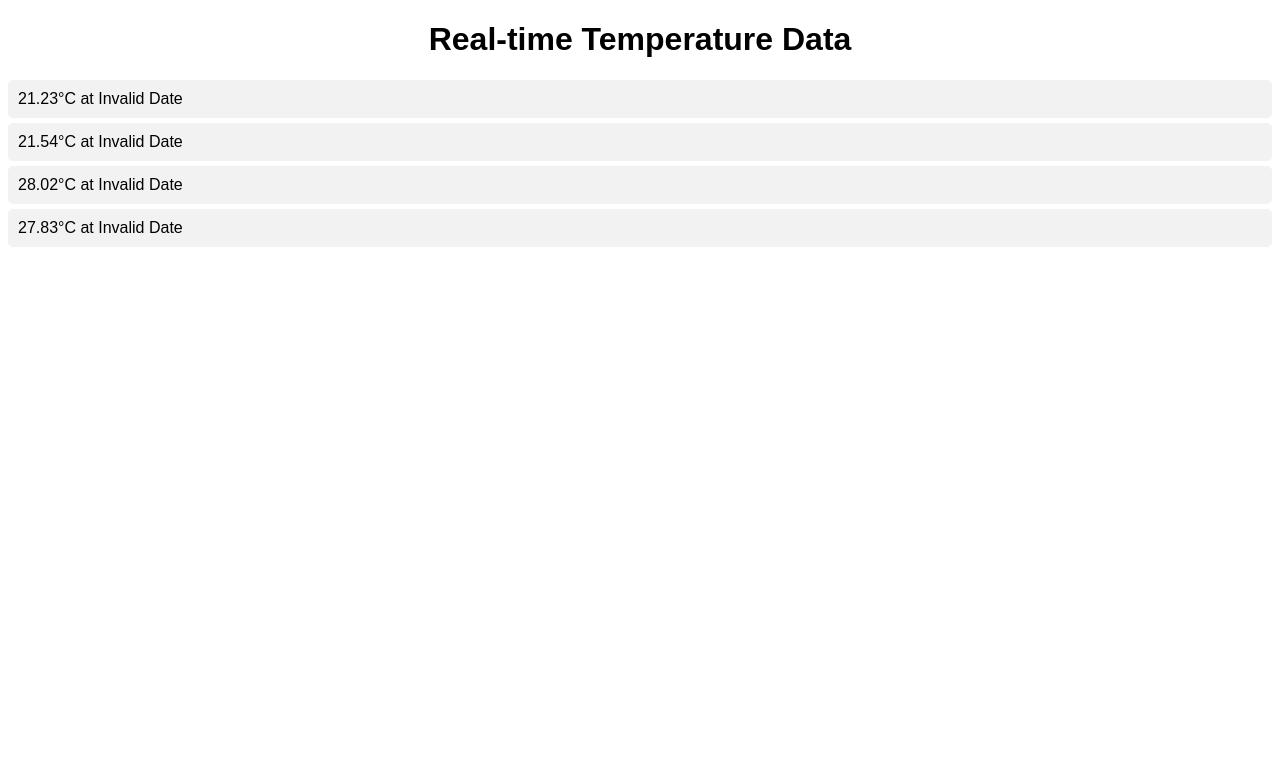
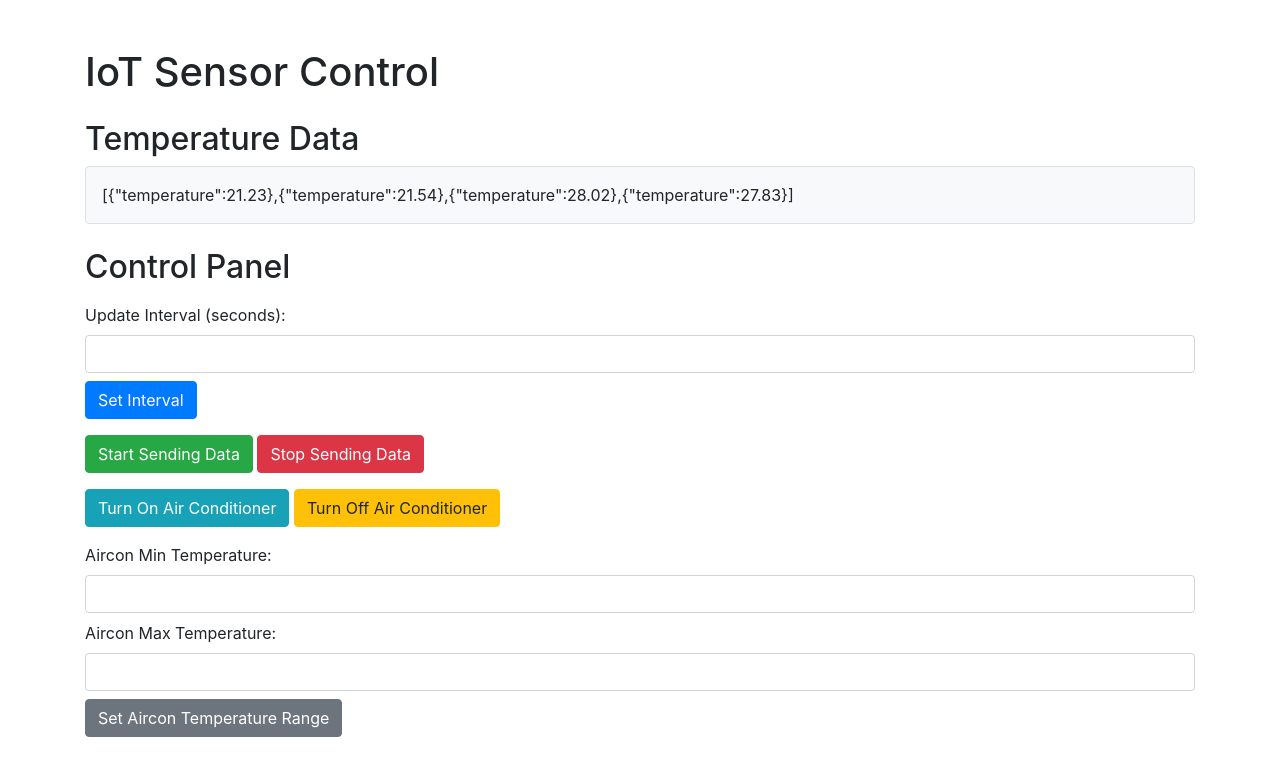
Before and after one commit to vanvu322/iotSimulator, a Flask app: page / in a window 1280 px wide. Shown: the top 776 px of the page. Run offline with Flask 3, Linux system fonts and the light colour scheme; some libraries are stand-ins or nearby versions.

Commit message:
Update index.html

```diff
--- a/templates/index.html
+++ b/templates/index.html
@@ -1,53 +1,84 @@
 <!DOCTYPE html>
-<html lang="en">
+<html>
+
 <head>
     <meta charset="UTF-8">
     <meta name="viewport" content="width=device-width, initial-scale=1.0">
-    <title>Temperature Data</title>
-    <style>
-        body {
-            font-family: Arial, sans-serif;
+    <title>IoT Sensor Control</title>
+    <link href="https://stackpath.bootstrapcdn.com/bootstrap/4.5.2/css/bootstrap.min.css" rel="stylesheet">
+    <script src="https://code.jquery.com/jquery-3.6.0.min.js"></script>
+</head>
+
+<body>
+    <div class="container">
+        <h1 class="mt-5">IoT Sensor Control</h1>
+
+        <h2 class="mt-4">Temperature Data</h2>
+        <div id="temperature-data" class="p-3 bg-light border rounded"></div>
+
+        <h2 class="mt-4">Control Panel</h2>
+        <form class="mt-3">
+            <div class="form-group">
+                <label for="interval">Update Interval (seconds):</label>
+                <input type="number" class="form-control" id="interval" name="interval" min="1">
+                <button type="button" class="btn btn-primary mt-2"
+                    onclick="sendCommand('interval:' + document.getElementById('interval').value)">Set Interval</button>
+            </div>
+            <div class="form-group">
+                <button type="button" class="btn btn-success" onclick="sendCommand('start')">Start Sending Data</button>
+                <button type="button" class="btn btn-danger" onclick="sendCommand('stop')">Stop Sending Data</button>
+            </div>
+            <div class="form-group">
+                <button type="button" class="btn btn-info" onclick="sendCommand('aircon:on')">Turn On Air
+                    Conditioner</button>
+                <button type="button" class="btn btn-warning" onclick="sendCommand('aircon:off')">Turn Off Air
+                    Conditioner</button>
+            </div>
+            <div class="form-group">
+                <label for="aircon-min-temp">Aircon Min Temperature:</label>
+                <input type="number" class="form-control" id="aircon-min-temp" name="aircon-min-temp" step="0.1">
+                <label for="aircon-max-temp" class="mt-2">Aircon Max Temperature:</label>
+                <input type="number" class="form-control" id="aircon-max-temp" name="aircon-max-temp" step="0.1">
+                <button type="button" class="btn btn-secondary mt-2" onclick="setAirconTempRange()">Set Aircon
+                    Temperature Range</button>
+            </div>
+        </form>
+    </div>
+
+    <script>
+        function fetchData() {
+            $.getJSON("/data", function (data) {
+                $('#temperature-data').html(JSON.stringify(data));
+            });
         }
-        h1 {
-            text-align: center;
+
+        function sendCommand(command) {
+            $.ajax({
+                url: '/control',
+                type: 'POST',
+                contentType: 'application/json',
+                data: JSON.stringify({ command: command }),
+                success: function (response) {
+                    alert("Command sent successfully");
+                },
+                error: function (response) {
+                    alert("Failed to send command");
+                }
+            });
         }
-        ul {
-            list-style-type: none;
-            padding: 0;
+
+        function setAirconTempRange() {
+            var minTemp = document.getElementById('aircon-min-temp').value;
+            var maxTemp = document.getElementById('aircon-max-temp').value;
+            var command = `aircon_temp_range:${minTemp},${maxTemp}`;
+            sendCommand(command);
         }
-        li {
-            background: #f2f2f2;
-            margin: 5px 0;
-            padding: 10px;
-            border-radius: 5px;
-        }
-    </style>
-    <script>
-        async function fetchData() {
-            try {
-                const response = await fetch('/data');
-                if (!response.ok) {
-                    throw new Error(`HTTP error! status: ${response.status}`);
-                }
-                const data = await response.json();
-                const list = document.getElementById('temperature-list');
-                list.innerHTML = '';
-                data.forEach(item => {
-                    const listItem = document.createElement('li');
-                    const date = new Date(item.timestamp);
-                    listItem.textContent = `${item.temperature}°C at ${date.toLocaleString()}`;
-                    list.appendChild(listItem);
-                });
-            } catch (error) {
-                console.error('Failed to fetch data:', error);
-            }
-        }
-        setInterval(fetchData, 5000);  // Fetch data every 5 seconds
-        window.onload = fetchData;
+
+        $(document).ready(function () {
+            fetchData();
+            setInterval(fetchData, 5000); // Fetch data every 5 seconds
+        });
     </script>
-</head>
-<body>
-    <h1>Real-time Temperature Data</h1>
-    <ul id="temperature-list"></ul>
 </body>
+
 </html>
```
